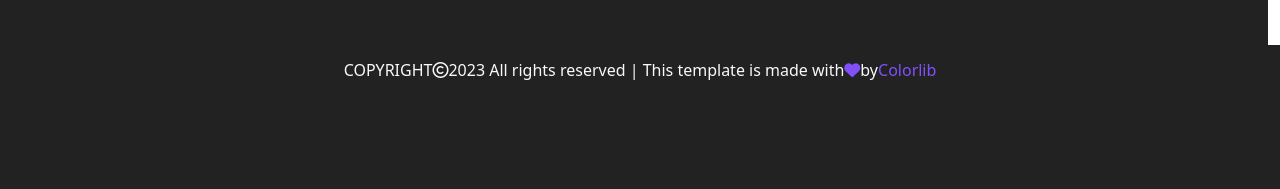
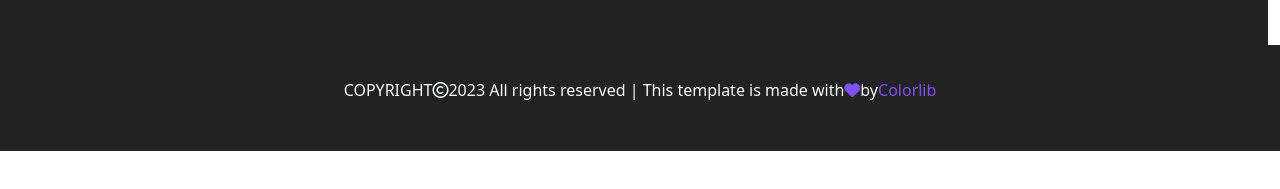
Before and after one commit to Fagus8/FIrst, a plain HTML site: page index.html in a window 1280 px wide. Shown: the part 8320-8509 px from the top of the page. After the commit the page ends 8471 px from the top, so only its background shows below. Drawn offline with nearby package versions, Linux system fonts and the light colour scheme.

Commit message:
Update style.css

```diff
--- a/style.css
+++ b/style.css
@@ -14,7 +14,9 @@
   max-width: 100%;
   background-size: cover;
 }
-
+body {
+  width: 100%;
+}
 .navbar {
   position: fixed;
   z-index: 8;
@@ -414,7 +416,13 @@ hr {
 }
 .copyright {
   background-color: #222222;
-  padding-bottom: 100px ; !important
+  padding-top: 20px;
+  padding-right: 20px;
+  padding-bottom: 20px;
+  padding-left: 20px;
+
+
+  width: 100%;
 
 }
 
```
